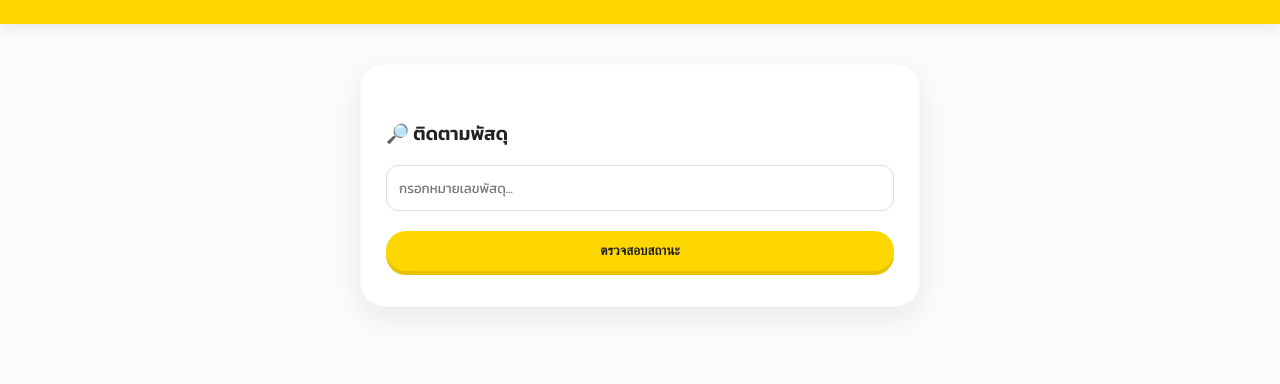
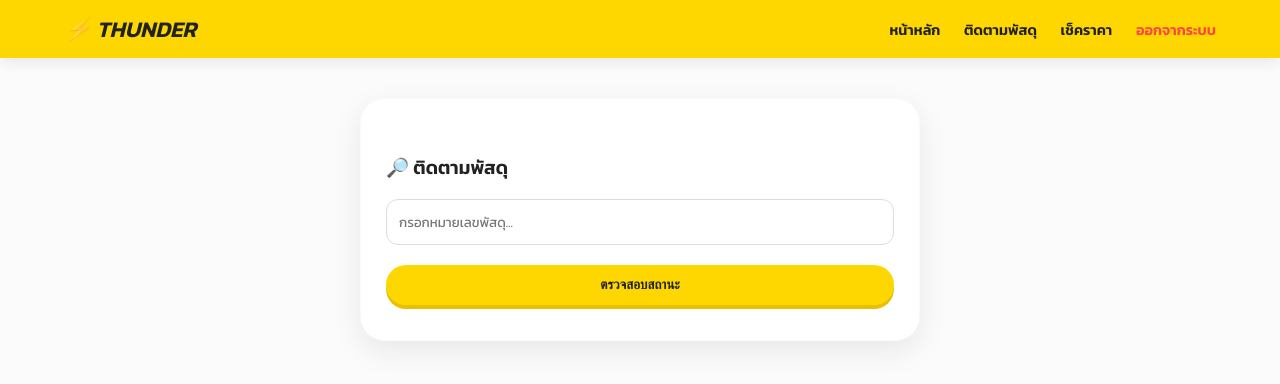
Before and after one commit to 022nichapha/project-mini, a plain HTML site: page tracking.html in a window 1280 px wide. Drawn offline with Linux system fonts and the light colour scheme.

Commit message:
แก้css

```diff
--- a/tracking.html
+++ b/tracking.html
@@ -6,7 +6,17 @@
     <title>Thunder - ติดตามพัสดุ</title>
 </head>
 <body>
-    <nav></nav>
+    <nav>
+        <div class="logo-section" onclick="location.href='calculator.html'">
+            <h1>⚡ THUNDER</h1>
+        </div>
+        <div class="nav-links">
+            <a href="dashboard.html">หน้าหลัก</a>
+            <a href="tracking.html">ติดตามพัสดุ</a>
+            <a href="calculator.html">เช็คราคา</a>
+            <a href="index.html" style="color: #ff4444;">ออกจากระบบ</a>
+        </div>
+    </nav>
 
     <div class="content-section" style="max-width: 600px;">
         <div class="card" style="text-align: left;">
```
Also changed, not shown: calculator.html (+11 -2 lines).
